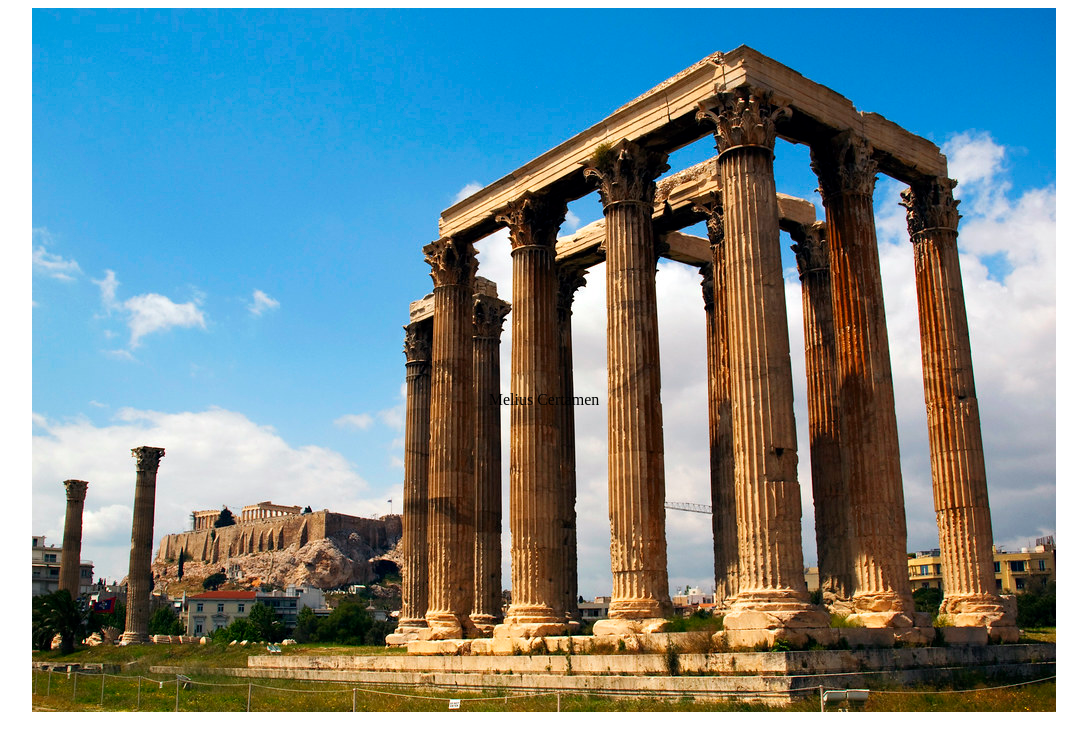
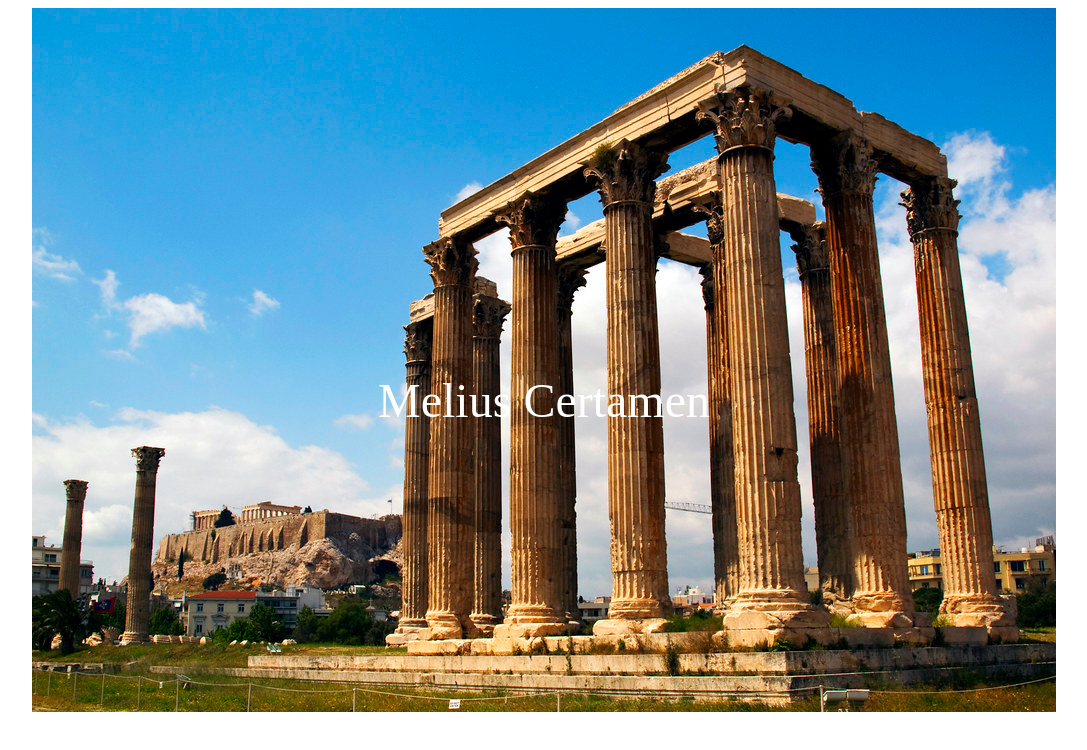
Before and after one commit to meliuscertamen/meliuscertamen.github.io, a plain HTML site: page index.html in a window 1280 px wide. Shown: the whole page, without its empty margins (96-1183 px from the left). Drawn offline with Linux system fonts and the light colour scheme.

Commit message:
Update style.css

```diff
--- a/style.css
+++ b/style.css
@@ -1,13 +1,16 @@
-img.temple {
+.temple {
     padding: 0;
     display: block;
     margin: 0 auto;
     max-height: 100vh;
     max-width: 100%;
   }
-div.center {
+.center {
     position: absolute;
     top: 50%;
     left: 50%;
     transform: translate(-50%, -50%);
+    font-size: 300%;
+    color: white;
+    text-
 }
```
